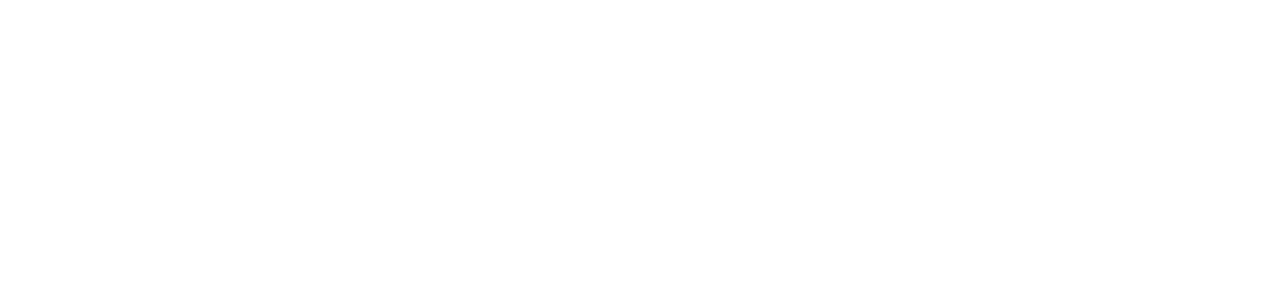
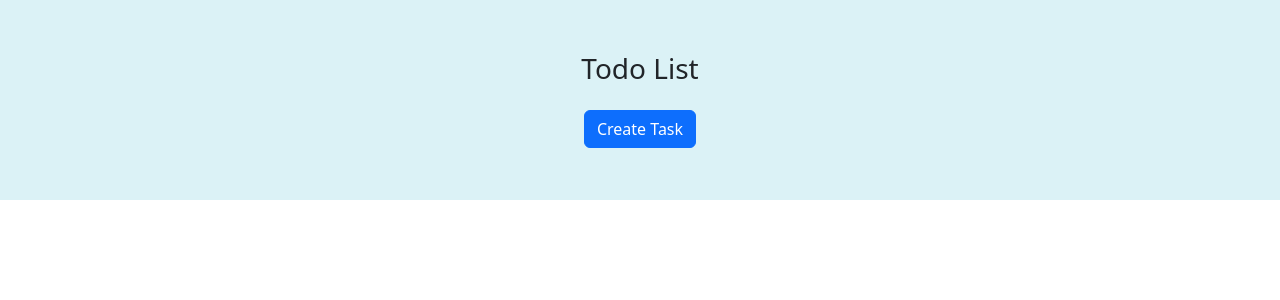
Before and after one commit to JatinBisht2308/ToDo-List, a React (Create React App) app: page / in a window 1280 px wide. Shown: the top 300 px of the page. Built offline with nearby package versions, Linux system fonts and the light colour scheme.

Commit message:
:fire: succcessfully created the modal opening and closing function using reactstrap modal

```diff
--- a/package.json
+++ b/package.json
@@ -6,9 +6,11 @@
     "@testing-library/jest-dom": "^5.16.4",
     "@testing-library/react": "^13.3.0",
     "@testing-library/user-event": "^13.5.0",
+    "bootstrap": "^5.2.0",
     "react": "^18.2.0",
     "react-dom": "^18.2.0",
     "react-scripts": "5.0.1",
+    "reactstrap": "^9.1.2",
     "web-vitals": "^2.1.4"
   },
   "scripts": {
--- a/src/App.js
+++ b/src/App.js
@@ -1,10 +1,11 @@
-import logo from './logo.svg';
 import './App.css';
-
+import ToDoList from './components/ToDoList/ToDoList';
+// due to the below line bootstrap is available to all the components in the app
+import 'bootstrap/dist/css/bootstrap.min.css';
 function App() {
   return (
     <div className="App">
-
+      <ToDoList />
     </div>
   );
 }
--- /dev/null
+++ b/src/components/Modals/createTask.jsx
@@ -0,0 +1,20 @@
+import React from 'react'
+import { Modal, ModalBody, ModalHeader,ModalFooter ,Button } from 'reactstrap';
+const CreateTask = ({modal, toggle}) => {
+  return (
+    <div className='createTask'>
+       <Modal isOpen={modal} toggle={toggle}>
+        <ModalHeader toggle={toggle}>Modal title</ModalHeader>
+        <ModalBody>
+          Lorem ipsum dolor sit amet, consectetur adipisicing elit, sed do eiusmod tempor incididunt ut labore et dolore magna aliqua. Ut enim ad minim veniam, quis nostrud exercitation ullamco laboris nisi ut aliquip ex ea commodo consequat. Duis aute irure dolor in reprehenderit in voluptate velit esse cillum dolore eu fugiat nulla pariatur. Excepteur sint occaecat cupidatat non proident, sunt in culpa qui officia deserunt mollit anim id est laborum.
+        </ModalBody>
+        <ModalFooter>
+          <Button color="primary" onClick={toggle}>Do Something</Button>{' '}
+          <Button color="secondary" onClick={toggle}>Cancel</Button>
+        </ModalFooter>
+      </Modal>
+    </div>
+  )
+}
+
+export default CreateTask
--- a/src/components/ToDoList/ToDoList.css
+++ b/src/components/ToDoList/ToDoList.css
@@ -0,0 +1,9 @@
+.div-1{
+    width: 100%;
+    height: 200px;
+    background-color: #DBF2F6;
+    display: flex;
+    flex-direction: column;
+    justify-content: center;
+    align-items: center;
+}
--- a/src/components/ToDoList/ToDoList.jsx
+++ b/src/components/ToDoList/ToDoList.jsx
@@ -1,11 +1,20 @@
-import React from 'react'
-import
+import React, { useState } from "react";
+import "./ToDoList.css";
+import CreateTask from "../Modals/createTask";
 const ToDoList = () => {
+  const [modal, setModal] = useState(false);
+  // this function toggle will set the setModal to the opposite modal state
+  const toggle = () => setModal(!modal);
   return (
-    <div>
+    <div className="ToDoList">
+      <div className="div-1 text-center">
+        <h3>Todo List</h3>
+        <button className="btn btn-primary  mt-3" onClick={()=> setModal(true)} >Create Task</button>
+      </div>
+      <div className="div-2 task-container">{/* here we have the cards */}</div>
+      <CreateTask modal={modal} toggle={toggle} />
+    </div>
+  );
+};
 
-    </div>
-  )
-}
-
-export default ToDoList
+export default ToDoList;
```
Also changed, not shown: 1 other file (tests, documents, lock files or other folders).
